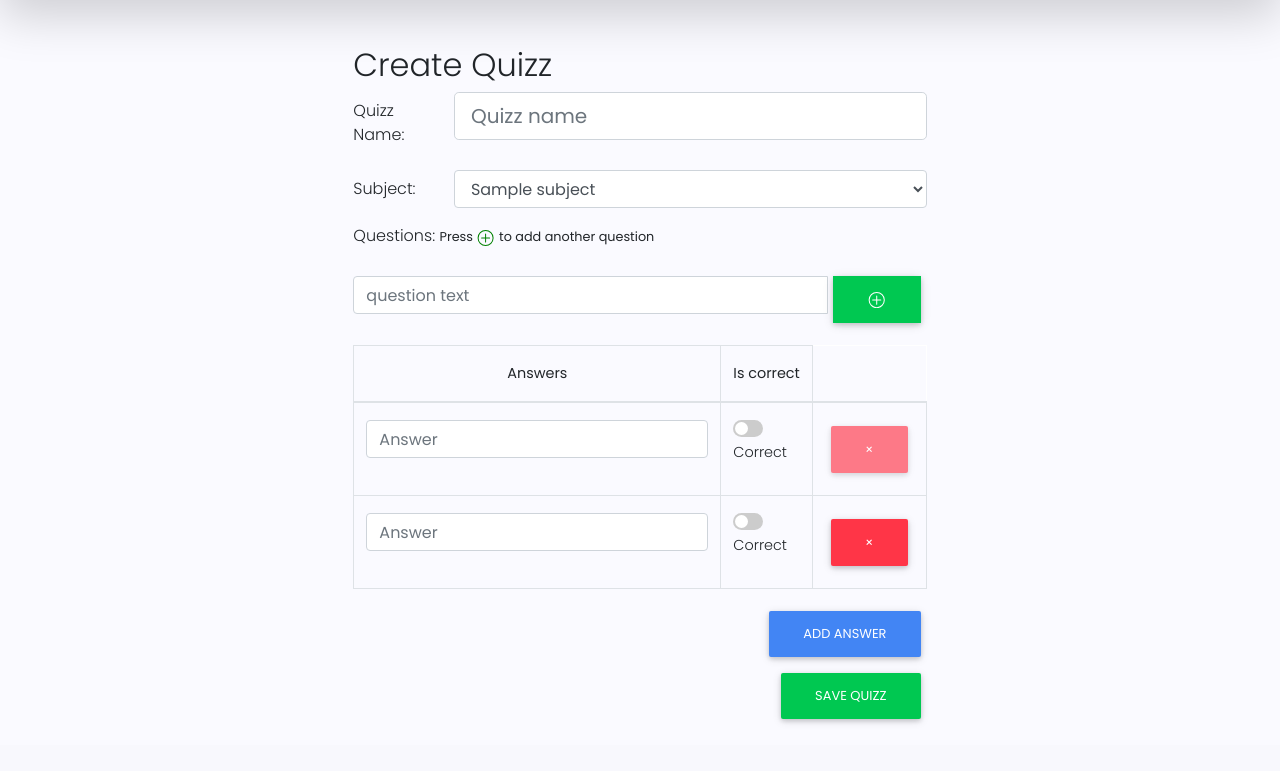
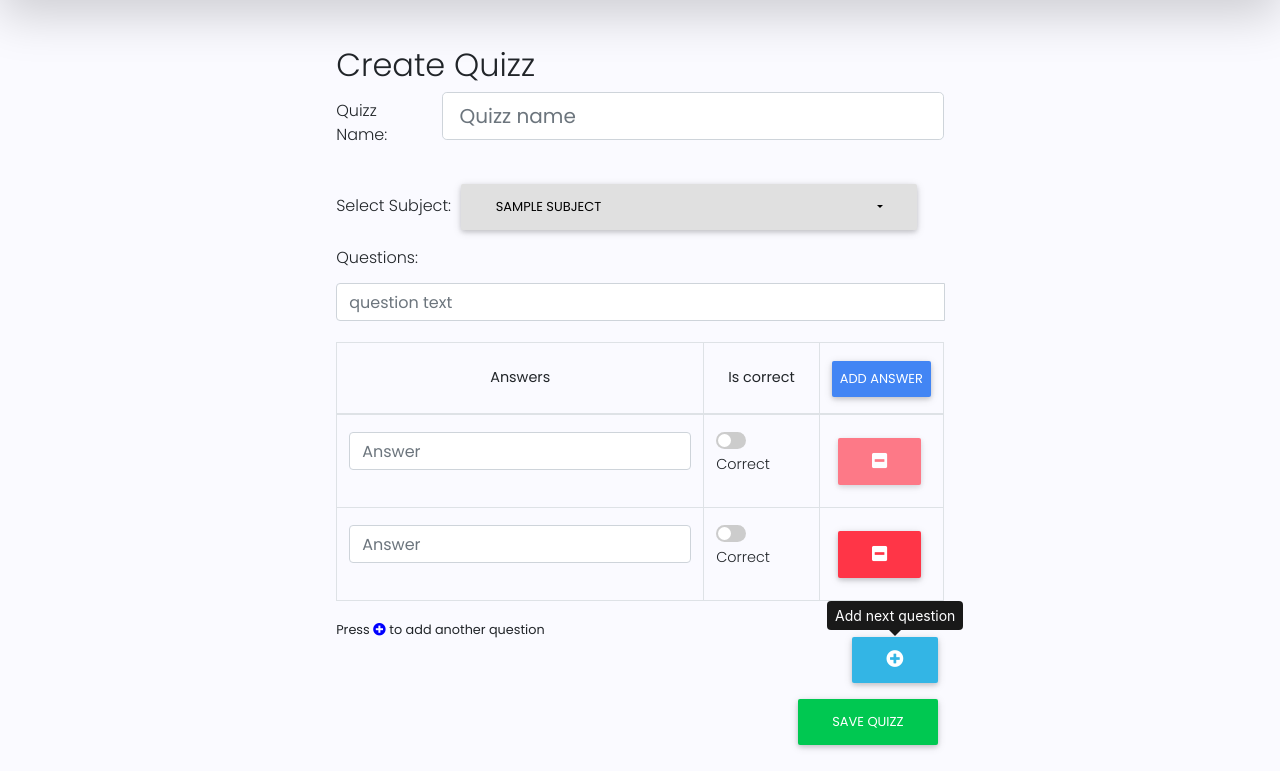
Before and after one commit to Fa2y/online-learning-project, a Django app: page /quizz/create in a window 1280 px wide. Shown: the part 70-841 px from the top of the page. Before the commit the page ends 793 px from the top, so only its background shows below. Run offline with Django 3.2, Linux system fonts and the light colour scheme; a user stored in the database is signed in; tables that the repository leaves empty hold one stand-in row (values such as "Sample post"); grey boxes marked "Sample" are stand-in pictures; some libraries are stand-ins or nearby versions.

Commit message:
Trying to fix create quizz page, add requirements.txt

```diff
--- a/onlinelearn/classroom/static/js/create-quizz.js
+++ b/onlinelearn/classroom/static/js/create-quizz.js
@@ -1,27 +1,28 @@
 $(function() { //////source:https://bootsnipp.com/snippets/ykXa
     console.log("I am not a front-end dev I just copy and paste what I find cool and try to add the source too");
-    $(document).on('click', '.btn-add', function(e) {
-        e.preventDefault();
-        var controlForm = $('.Question div:first'),
-            currentEntry = $(this).parents('.entry:first'),
-            newEntry = $(currentEntry.clone()).appendTo(controlForm);
+    // $(document).on('click', '.btn-add', function(e) {
+    //     e.preventDefault();
+    //     var controlForm = $('.Question div:first'),
+    //         currentEntry = $(this).parents('.entry:first'),
+    //         newEntry = $(currentEntry.clone()).appendTo(controlForm);
 
-        newEntry.find('input').val('');
-        controlForm.find('.entry:not(:last) .btn-add')
-            .removeClass('btn-add').addClass('btn-remove')
-            .removeClass('btn-success').addClass('btn-danger')
-            .html('<svg width="1.5em" height="1.25em" viewBox="0 0 16 16" class="bi bi-x-circle" fill="currentColor" xmlns="http://www.w3.org/2000/svg">\
-  <path fill-rule="evenodd" d="M8 15A7 7 0 1 0 8 1a7 7 0 0 0 0 14zm0 1A8 8 0 1 0 8 0a8 8 0 0 0 0 16z"/>\
-  <path fill-rule="evenodd" d="M11.854 4.146a.5.5 0 0 1 0 .708l-7 7a.5.5 0 0 1-.708-.708l7-7a.5.5 0 0 1 .708 0z"/>\
-  <path fill-rule="evenodd" d="M4.146 4.146a.5.5 0 0 0 0 .708l7 7a.5.5 0 0 0 .708-.708l-7-7a.5.5 0 0 0-.708 0z"/>\
-</svg>');
-    }).on('click', '.btn-remove', function(e) {
-        $(this).parents('.entry:first').remove();
+    //     newEntry.find('input').val('');
+    //     controlForm.find('.entry:not(:last) .btn-add')
+    //         .removeClass('btn-add').addClass('btn-remove')
+    //         .removeClass('btn-success').addClass('btn-danger')
+    //         .html('<i class="fas fa-lg fa-minus-circle"></i>');
+    // }).on('click', '.btn-remove', function(e) {
+    //     $(this).parents('.entry:first').remove();
 
-        e.preventDefault();
-        return false;
-    });
-
+    //     e.preventDefault();
+    //     return false;
+    // });
+          var newStyle = document.createElement("link");
+      newStyle.rel = "stylesheet";
+      newStyle.href = "https://cdn.jsdelivr.net/npm/bootstrap-select@1.13.14/dist/css/bootstrap-select.min.css";
+      document.getElementsByTagName("head")[0].appendChild(newStyle);
+      $('[data-toggle="tooltip"]').tooltip()
+      $('.btn-add').tooltip('show');
     /////source:https://bootsnipp.com/snippets/kMp2V
     $('body').on("click", "#add_row", function() {
         // Dynamic Rows Code
--- a/onlinelearn/classroom/urls.py
+++ b/onlinelearn/classroom/urls.py
@@ -15,6 +15,8 @@ urlpatterns = [
 	url(r'^account/profile', views.PrivateProfileView, name='private-profile'),
 	url(r'^account/changepassword/$', views.ChangePasswordView, name='change-password'),
 	url(r'^quizz/create$',views.CreateQuizzView, name='create-quizz'),
+	url(r'^quizz/create/next$',views.QuizzNextView, name='create-quizz-next'),
+	url(r'^quizz/create/(?P<quizzid>[0-9]+)$',views.QuizzAddQstView, name='create-quizz-add-qst'),
 	url(r'^quizz/(?P<pk>[0-9]+)$',views.PassQuizzView, name='pass-quizz'),
 	url(r'^quizz/taken/(?P<pk>[0-9]+)$',views.TakenQuizzView, name='result-quizz'),
 	url(r'^$', views.HomeView, name='home'),
--- a/onlinelearn/classroom/views.py
+++ b/onlinelearn/classroom/views.py
@@ -169,6 +169,30 @@ def CreateQuizzView(request):
 		subjects = Subject.objects.all()
 		return render(request, 'create-quizz.html',{'subjects':subjects})
 
+@login_required
+@user_passes_test(is_teacher, )
+def QuizzNextView(request):
+	print(request.POST)
+	subjects = Subject.objects.all()
+	return render(request, 'create-quizz.html',{'subjects':subjects})
+	if request.POST:
+		data = request.POST
+		sub = Subject.objects.filter(id = data['subject'] ).first()
+		user = request.user
+		quizz = Quizz.objects.create( title = data['quizzname'], subject = sub, author = user)
+		qst = Question.objects.create(text = data['question'], quizz = quizz)
+		for answr in data['answers']:
+			answer = Answer.objects.create(question = qst, text = answr)
+			if index == question['correctIndex']:
+				answer.is_correct = True
+				answer.save()
+			index += 1
+	else:
+		raise Http404('Not permitted')
+
+def QuizzAddQstView(request):
+	pass
+
 @csrf_exempt
 @login_required
 def PassQuizzView(request, pk):
--- a/onlinelearn/templates/create-quizz.html
+++ b/onlinelearn/templates/create-quizz.html
@@ -76,39 +76,24 @@ border-radius: 50%;
 			<input class="form-control form-control-lg" name='quizzname' type="Quizz" placeholder="Quizz name">
 		</div>
 	</div>
-	<div class="form-group row">
-		<label class="col-sm-2 col-form-label">Subject:</label>
-		<div class="col-sm-10">
-			<select name='subject' class="form-control">
-					<option disabled>Select Subject:</option>
+	<div id='interests'>
+      <label class="mdb-main-label mt-4">Select Subject:</label>
+      <select class="selectpicker" name="subject" data-live-search="true" data-width="75%" >
         {% for subject in subjects %}
-					<option>{{ subject.name }}</option>
+          <option value="{{ forloop.counter }}" title="{{ subject.name }}" data-tokens="{{ subject.name }}" >{{ subject.name }}</option>
         {% endfor %}
       </select>
     </div>
-	</div>
-	<div class="container">
+	<div class="container" style="margin-top: 10px">
 		<div class="row">
 			<div class="control-group" id="fields" >
 				<label class="control-label" for="field1">Questions:</label>
-				<small>Press <svg width="1.5em" height="1.25em" viewBox="0 0 16 16" class="bi bi-plus" fill="green" xmlns="http://www.w3.org/2000/svg">
-					<path fill-rule="evenodd" d="M8 3.5a.5.5 0 0 1 .5.5v4a.5.5 0 0 1-.5.5H4a.5.5 0 0 1 0-1h3.5V4a.5.5 0 0 1 .5-.5z"/>
-					<path fill-rule="evenodd" d="M7.5 8a.5.5 0 0 1 .5-.5h4a.5.5 0 0 1 0 1H8.5V12a.5.5 0 0 1-1 0V8z"/>
-					<path fill-rule="evenodd" d="M8 15A7 7 0 1 0 8 1a7 7 0 0 0 0 14zm0 1A8 8 0 1 0 8 0a8 8 0 0 0 0 16z"/>
-				</svg> to add another question</small>
 				<div class="Question">
 					<div class="controls">
 						<div class="entry">
 							<div class="input-group mb-3" >
-								<input class="form-control" style="margin-top: 20px" name="question" type="text" placeholder="question text" />
+								<input class="form-control" style="margin-top: 5px" name="question" type="text" placeholder="question text" />
 								<div class="input-group-append">
-									<button class="btn btn-success btn-add" style="margin-top: 20px" type="button">
-									<svg width="1.5em" height="1.25em" viewBox="0 0 16 16" class="bi bi-plus" fill="currentColor" xmlns="http://www.w3.org/2000/svg">
-										<path fill-rule="evenodd" d="M8 3.5a.5.5 0 0 1 .5.5v4a.5.5 0 0 1-.5.5H4a.5.5 0 0 1 0-1h3.5V4a.5.5 0 0 1 .5-.5z"/>
-										<path fill-rule="evenodd" d="M7.5 8a.5.5 0 0 1 .5-.5h4a.5.5 0 0 1 0 1H8.5V12a.5.5 0 0 1-1 0V8z"/>
-										<path fill-rule="evenodd" d="M8 15A7 7 0 1 0 8 1a7 7 0 0 0 0 14zm0 1A8 8 0 1 0 8 0a8 8 0 0 0 0 16z"/>
-									</svg>
-									</button>
 									<br>
 									<br>
 								</div>
@@ -118,13 +103,14 @@ border-radius: 50%;
 									<table class="table table-bordered table-hover table-sortable" id="tab_logic">
 										<thead>
 											<tr >
-												<th class="text-center">
+												<th class="text-center p-4">
 													Answers
 												</th>
-												<th class="text-center">
+												<th class="text-center p-4">
 													Is correct
 												</th>
-												<th class="text-center" style="border-top: 1px solid #ffffff; border-right: 1px solid #ffffff;">
+												<th class="text-center" >
+													<a id="add_row" class="btn btn-primary p-2">Add Answer</a>
 												</th>
 											</tr>
 										</thead>
@@ -142,14 +128,17 @@ border-radius: 50%;
 													</label>
 												</td>
 												<td data-name="del">
-													<button name="del0" class='btn btn-danger row-remove' ><span aria-hidden="true">×</span></button>
+													<button name="del0" class='btn btn-danger row-remove' ><i class="fas fa-lg fa-minus-square"></i></button>
 												</td>
 											</tr>
 										</tbody>
 									</table>
 								</div>
 							</div>
-							<a id="add_row" class="btn btn-primary float-right">Add Answer</a>
+							<button class="btn btn-info btn-add float-right" data-toggle="tooltip" title="Add next question" style="margin-top: 20px" type="button">
+							<i class="fas fa-lg fa-plus-circle"></i>
+							</button>
+							<small>Press <i class="fas fa-plus-circle" style="color: blue" ></i> to add another question</small>
 						</div>
 					</div>
 				</div>
@@ -160,7 +149,9 @@ border-radius: 50%;
 </form>
 {% block scripts %}
 	{{ block.super }}
-	<script src="https://ajax.googleapis.com/ajax/libs/jqueryui/1.10.3/jquery-ui.min.js"></script>
+	<script src="https://ajax.googleapis.com/ajax/libs/jqueryui/1.12.0/jquery-ui.min.js"></script>
+	<script src="https://stackpath.bootstrapcdn.com/bootstrap/4.5.0/js/bootstrap.min.js" integrity="sha384-OgVRvuATP1z7JjHLkuOU7Xw704+h835Lr+6QL9UvYjZE3Ipu6Tp75j7Bh/kR0JKI" crossorigin="anonymous"></script>
+	<script src="https://cdn.jsdelivr.net/npm/bootstrap-select@1.13.14/dist/js/bootstrap-select.min.js"></script>
 	<script type="text/javascript" src="{% static "js/create-quizz.js" %}"></script>
 {% endblock %}
 {% endblock %}
--- /dev/null
+++ b/requirements.txt
@@ -0,0 +1,2 @@
+django=3
+Pillow=6.0.0
```
Also changed, not shown: onlinelearn/templates/profile.html (line endings or trailing spaces). Lines whose indentation alone changed are shown as unchanged.
